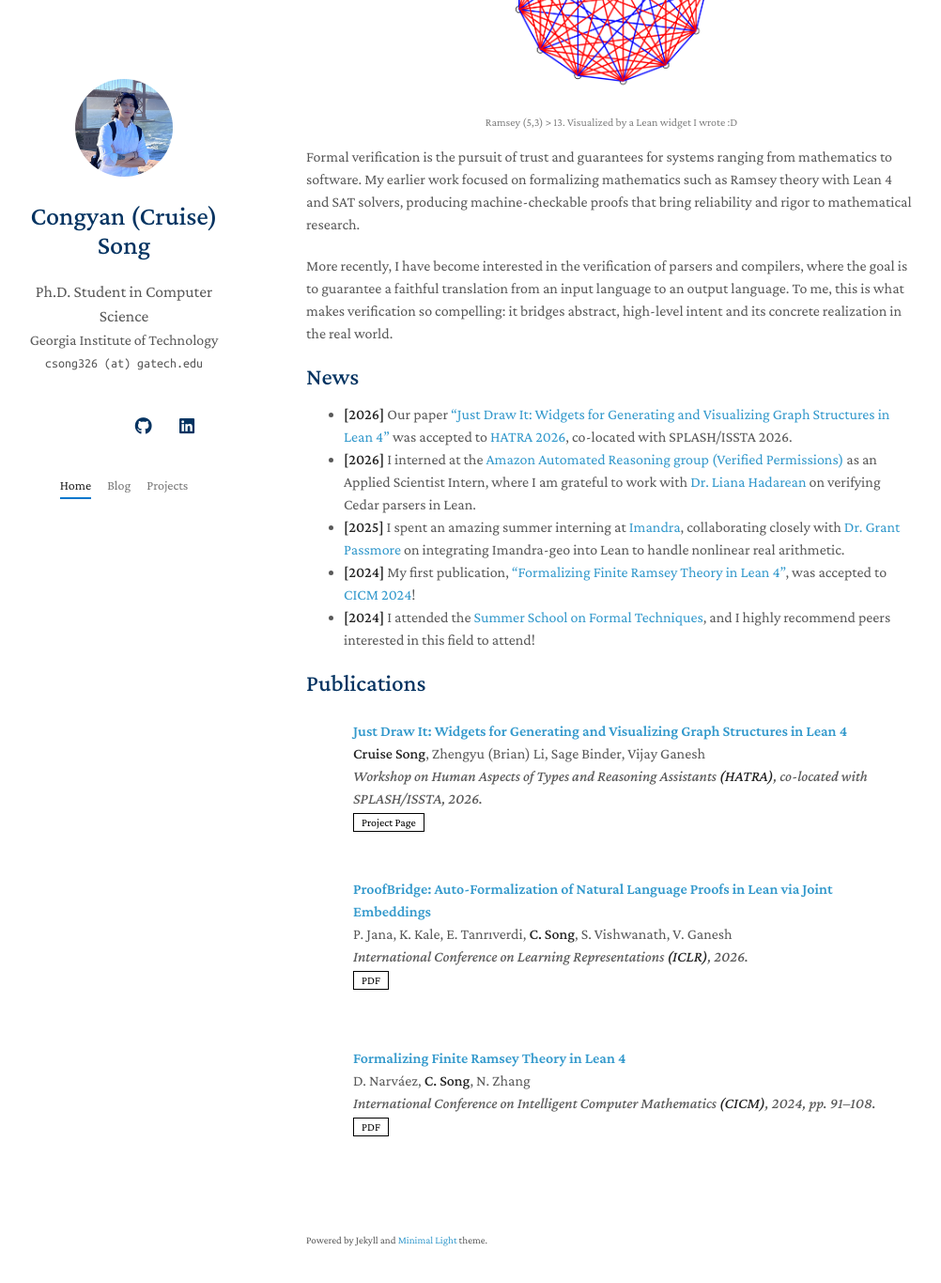
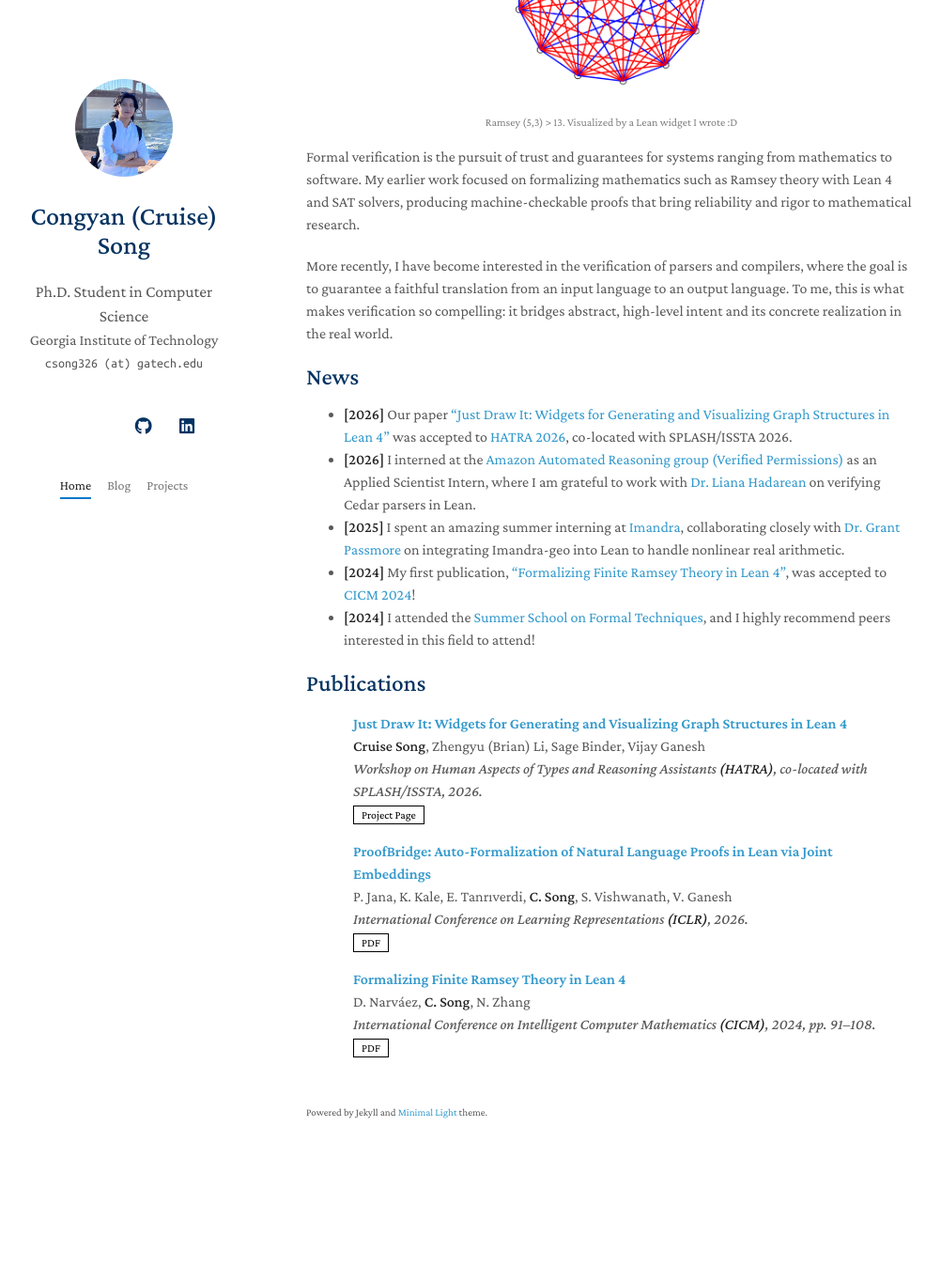
Before and after one commit to cruisesong7/cruisesong7.github.io, a Jekyll site: the page built from index.md, in a window 1280 px wide and 1400 px high, scrolled down 732 px. Shown: the top 1365 px of the window at 94% size, without its empty margins (144-1146 px from the left). Built offline with Jekyll 4.4.1, drawn with Linux system fonts in a browser that asks for light colours; a style sheet for code colours, icons or effects is not loaded; our own code applies the rules of GitHub Pages for plain Markdown files; after the commit the page ends 1996 px from its top, so only the background shows below that.

Commit message:
Reduce spacing between publication entries

```diff
--- a/_includes/publications.md
+++ b/_includes/publications.md
@@ -43,7 +43,6 @@
   </div>
 </div>
 </li>
-<br>
 
 {% endfor %}
 
--- a/assets/css/publications-no-dark-mode.css
+++ b/assets/css/publications-no-dark-mode.css
@@ -36,9 +36,9 @@ blockquote { background: var(--global-bg-color); border-left: 2px solid var(--gl
 
 .publications ol.bibliography { list-style: none; padding: 0; margin-top: 0; }
 
-.publications ol.bibliography li { min-height: 110px; margin-bottom: 0.5rem; }
+.publications ol.bibliography li { min-height: auto; margin-bottom: 1rem; }
 
-.publications ol.bibliography li .abbr { height: 8rem; margin-bottom: 0.5rem; }
+.publications ol.bibliography li .abbr { height: auto; margin-bottom: 0.5rem; }
 
 .publications ol.bibliography li .abbr abbr { display: inline-block; background-color: var(--global-theme-color); padding-left: 1rem; padding-right: 1rem; position: absolute; top: 8px; left: 16px; }
 
--- a/assets/css/publications.css
+++ b/assets/css/publications.css
@@ -38,9 +38,9 @@ blockquote { background: var(--global-bg-color); border-left: 2px solid var(--gl
 
 .publications ol.bibliography { list-style: none; padding: 0; margin-top: 0; }
 
-.publications ol.bibliography li { min-height: 110px; margin-bottom: 0.5rem; }
+.publications ol.bibliography li { min-height: auto; margin-bottom: 1rem; }
 
-.publications ol.bibliography li .abbr { height: 8rem; margin-bottom: 0.5rem; }
+.publications ol.bibliography li .abbr { height: auto; margin-bottom: 0.5rem; }
 
 .publications ol.bibliography li .abbr abbr { display: inline-block; background-color: var(--global-theme-color); padding-left: 1rem; padding-right: 1rem; position: absolute; top: 8px; left: 16px; }
 
```
Also changed, not shown: 1 other file.
